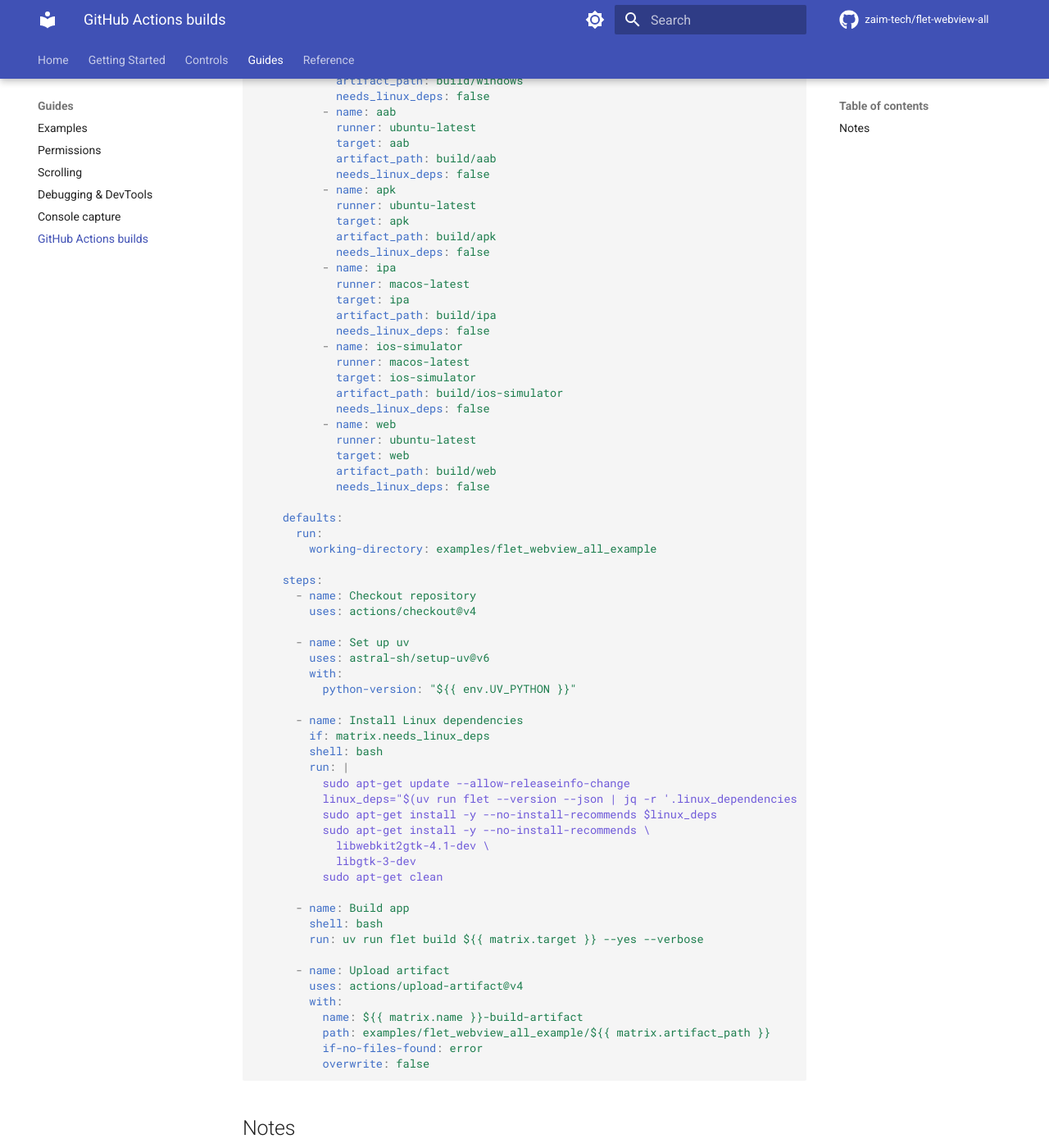
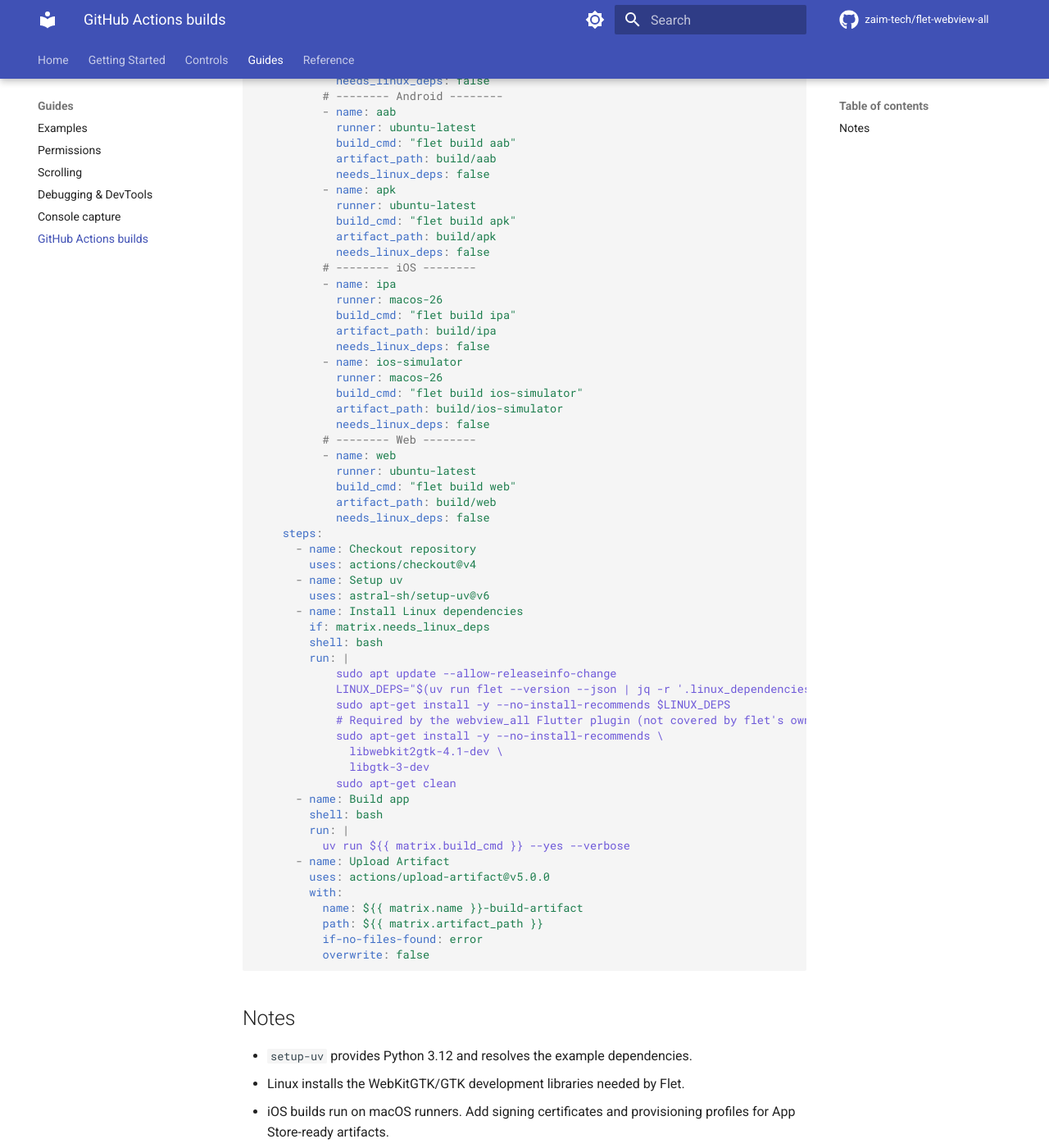
Before and after one commit to zaim-tech/flet-webview-all, an MkDocs documentation site: the page built from docs/guides/github-actions.md, in a window 1280 px wide and 1400 px high, scrolled down 937 px. Shown: the whole window at 82% size. Built offline with MkDocs 1.6.1 and Material for MkDocs 9.7.7, drawn with Linux system fonts in a browser that asks for light colours; comment, search, counter and statistics services are not loaded; some of the changed text lies outside the part shown.

Commit message:
github action

````diff
--- a/docs/guides/github-actions.md
+++ b/docs/guides/github-actions.md
@@ -9,17 +9,15 @@ The example's working directory is set explicitly so Flet finds its
 
 ```yaml
 name: Build Flet App
-
 on:
   push:
   pull_request:
   workflow_dispatch:
-
 env:
-  UV_PYTHON: "3.12"
-  PYTHONUTF8: "1"
-  FLET_CLI_NO_RICH_OUTPUT: "1"
-
+  UV_PYTHON: 3.12
+  PYTHONUTF8: 1
+  # https://flet.dev/docs/reference/environment-variables
+  FLET_CLI_NO_RICH_OUTPUT: 1
 jobs:
   build:
     name: Build ${{ matrix.name }}
@@ -28,81 +26,76 @@ jobs:
       fail-fast: false
       matrix:
         include:
+          # -------- Desktop --------
           - name: linux
             runner: ubuntu-latest
-            target: linux
+            build_cmd: "flet build linux"
             artifact_path: build/linux
             needs_linux_deps: true
           - name: macos
-            runner: macos-latest
-            target: macos
+            runner: macos-26
+            build_cmd: "flet build macos"
             artifact_path: build/macos
             needs_linux_deps: false
           - name: windows
             runner: windows-latest
-            target: windows
+            build_cmd: "flet build windows"
             artifact_path: build/windows
             needs_linux_deps: false
+          # -------- Android --------
           - name: aab
             runner: ubuntu-latest
-            target: aab
+            build_cmd: "flet build aab"
             artifact_path: build/aab
             needs_linux_deps: false
           - name: apk
             runner: ubuntu-latest
-            target: apk
+            build_cmd: "flet build apk"
             artifact_path: build/apk
             needs_linux_deps: false
+          # -------- iOS --------
           - name: ipa
-            runner: macos-latest
-            target: ipa
+            runner: macos-26
+            build_cmd: "flet build ipa"
             artifact_path: build/ipa
             needs_linux_deps: false
           - name: ios-simulator
-            runner: macos-latest
-            target: ios-simulator
+            runner: macos-26
+            build_cmd: "flet build ios-simulator"
             artifact_path: build/ios-simulator
             needs_linux_deps: false
+          # -------- Web --------
           - name: web
             runner: ubuntu-latest
-            target: web
+            build_cmd: "flet build web"
             artifact_path: build/web
             needs_linux_deps: false
-
-    defaults:
-      run:
-        working-directory: examples/flet_webview_all_example
-
     steps:
       - name: Checkout repository
         uses: actions/checkout@v4
-
-      - name: Set up uv
+      - name: Setup uv
         uses: astral-sh/setup-uv@v6
-        with:
-          python-version: "${{ env.UV_PYTHON }}"
-
       - name: Install Linux dependencies
         if: matrix.needs_linux_deps
         shell: bash
         run: |
-          sudo apt-get update --allow-releaseinfo-change
-          linux_deps="$(uv run flet --version --json | jq -r '.linux_dependencies | join(" ")')"
-          sudo apt-get install -y --no-install-recommends $linux_deps
-          sudo apt-get install -y --no-install-recommends \
-            libwebkit2gtk-4.1-dev \
-            libgtk-3-dev
-          sudo apt-get clean
-
+            sudo apt update --allow-releaseinfo-change
+            LINUX_DEPS="$(uv run flet --version --json | jq -r '.linux_dependencies | join(" ")')"
+            sudo apt-get install -y --no-install-recommends $LINUX_DEPS
+            # Required by the webview_all Flutter plugin (not covered by flet's own dependency list)
+            sudo apt-get install -y --no-install-recommends \
+              libwebkit2gtk-4.1-dev \
+              libgtk-3-dev
+            sudo apt-get clean
       - name: Build app
         shell: bash
-        run: uv run flet build ${{ matrix.target }} --yes --verbose
-
-      - name: Upload artifact
-        uses: actions/upload-artifact@v4
+        run: |
+          uv run ${{ matrix.build_cmd }} --yes --verbose
+      - name: Upload Artifact
+        uses: actions/upload-artifact@v5.0.0
         with:
           name: ${{ matrix.name }}-build-artifact
-          path: examples/flet_webview_all_example/${{ matrix.artifact_path }}
+          path: ${{ matrix.artifact_path }}
           if-no-files-found: error
           overwrite: false
 ```
````
